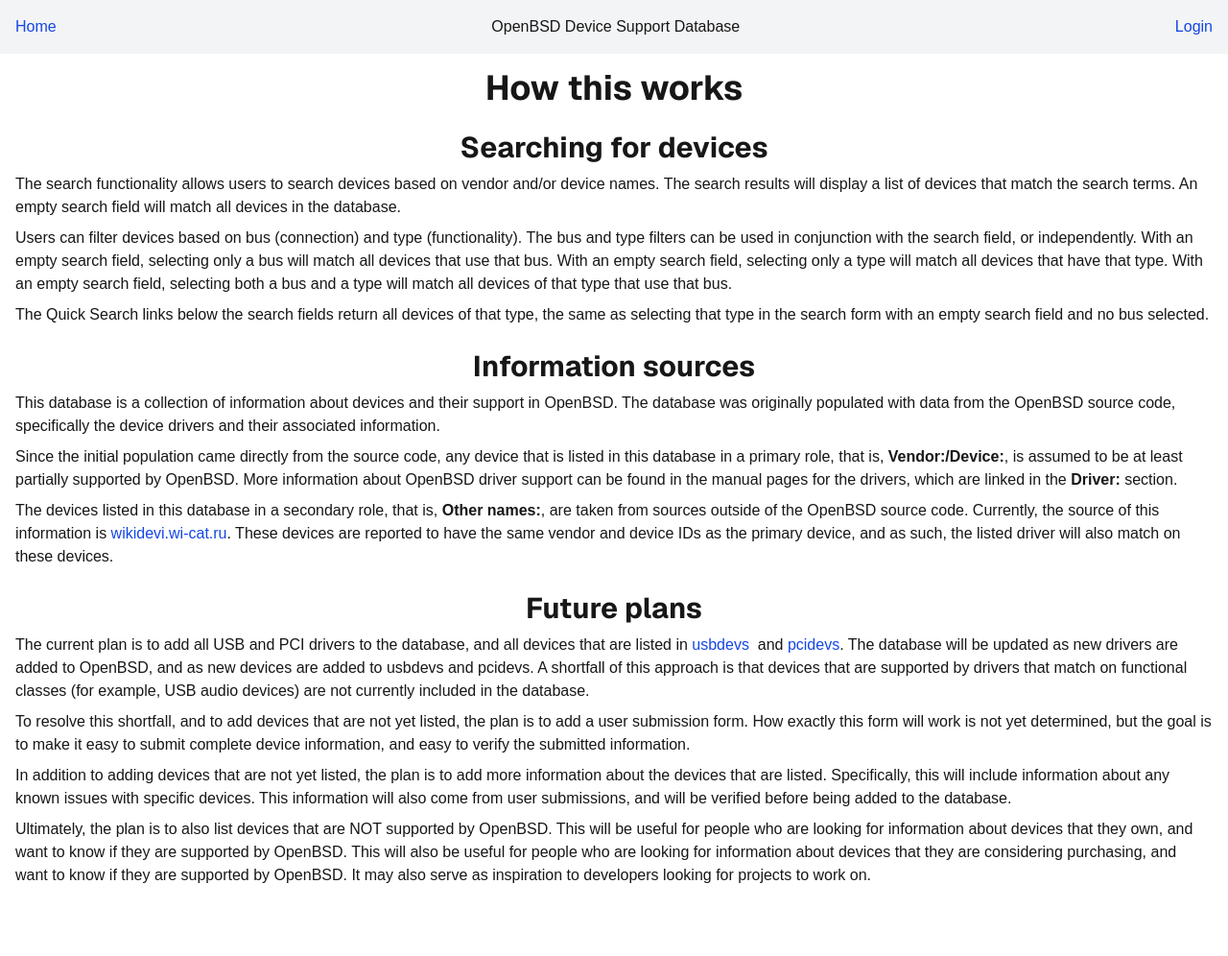
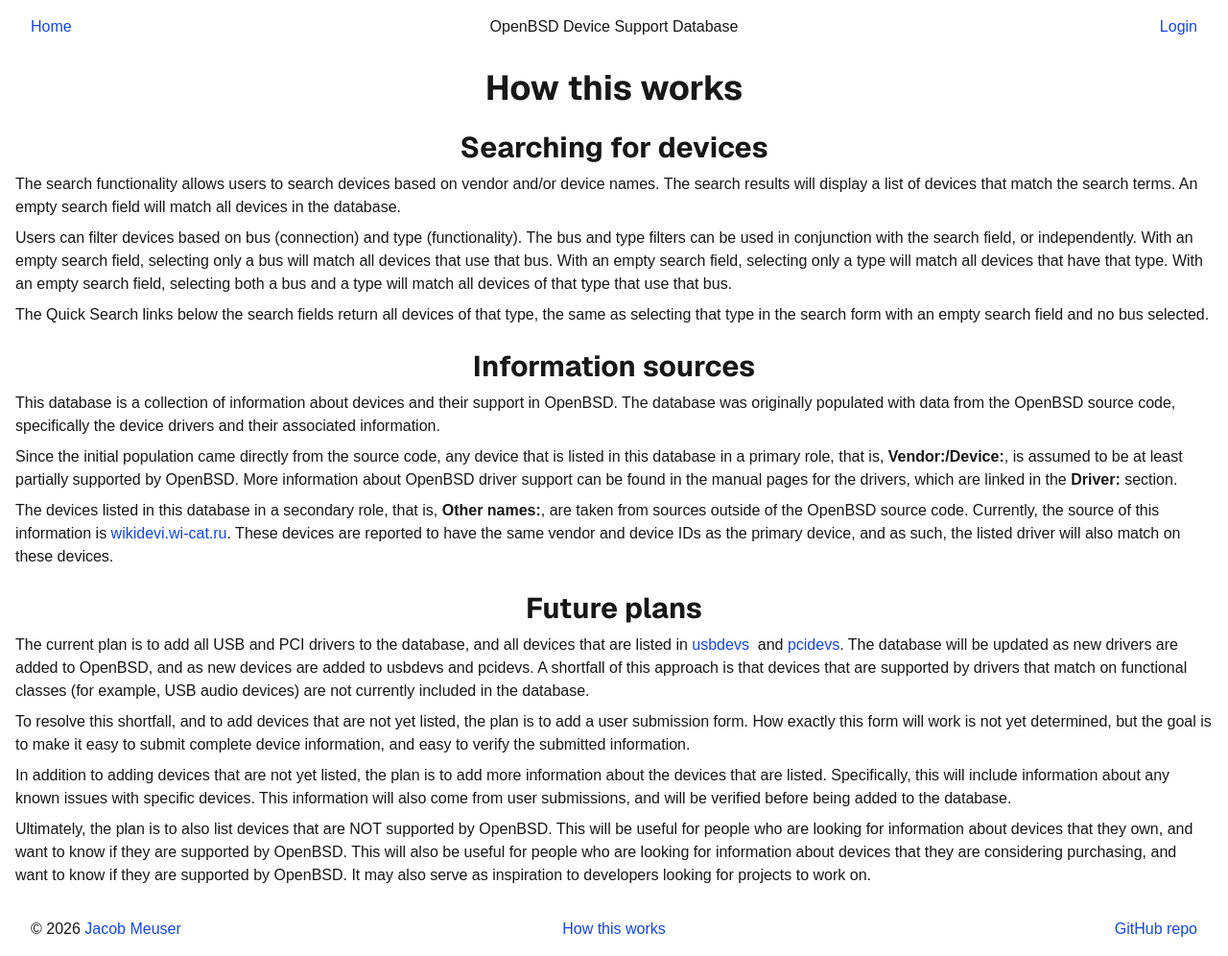
Before and after one commit to jakemsr/obsd-device-support, a Next.js app: page /docs/how_this_works in a window 1280 px wide. Shown: the whole page at 96% size. Before the commit the page ends 940 px from the top, so only its background shows below. Built offline with nearby package versions, Linux system fonts and the light colour scheme.

Commit message:
feat: Add header and footer everywhere

```diff
--- /dev/null
+++ b/app/components/Footer.jsx
@@ -0,0 +1,35 @@
+import Link from "next/link";
+
+export default function Footer() {
+  return (
+    <footer className="mt-auto w-full grid grid-cols-3 px-8 py-4 text-sm sm:text-base">
+      <div className="flex items-center justify-start">
+        &copy; {new Date().getFullYear()}&nbsp;
+        <Link
+          href="mailto:jake@jakemsr.dev"
+          className="text-link hover:underline"
+        >
+          Jacob Meuser
+        </Link>
+      </div>
+      <div className="flex items-center justify-center">
+        <Link
+          href="/docs/how_this_works"
+          className="text-link hover:underline"
+        >
+          How this works
+        </Link>
+      </div>
+      <div className="flex items-center justify-end">
+        <Link
+          href="https://github.com/jakemsr/obsd-device-support"
+          target="_blank"
+          rel="noopener noreferrer"
+          className="text-link hover:underline"
+        >
+          GitHub repo
+        </Link>
+      </div>
+    </footer>
+  )
+}
--- /dev/null
+++ b/app/components/Header.jsx
@@ -0,0 +1,17 @@
+import Link from "next/link";
+
+export default function Header() {
+  return (
+      <header className="w-full grid grid-cols-3 text-sm sm:text-base py-4 px-8">
+        <div className="flex items-center justify-start">
+          <Link href="/" className="text-link hover:underline">Home</Link>
+        </div>
+        <div className="flex items-center justify-center">
+          <span>OpenBSD Device Support Database</span>
+        </div>
+        <div className="flex items-center justify-end">
+          <Link href="/login" className="text-link cursor-not-allowed pointer-events-none">Login</Link>
+        </div>
+      </header>
+  );
+}
--- a/app/docs/layout.tsx
+++ /dev/null
@@ -1,21 +0,0 @@
-import Link from "next/link";
-
-export default function SearchLayout({
-  children,
-}: {
-  children: React.ReactNode;
-}) {
-  return (
-    <div className="">
-      <div className="flex justify-between items-center text-sm sm:text-base bg-gray-100 dark:bg-gray-900 p-4">
-        <Link href="/" className="text-link hover:underline">Home</Link>
-        <span className="text-center">OpenBSD Device Support Database</span>
-        <Link href="/login" className="text-link cursor-not-allowed pointer-events-none">Login</Link>
-      </div>
-
-      <section className="w-full">
-        {children}
-      </section>
-    </div>
-  );
-}
--- a/app/layout.tsx
+++ b/app/layout.tsx
@@ -1,6 +1,8 @@
 import type { Metadata } from "next";
 import { Geist, Geist_Mono } from "next/font/google";
 import "./globals.css";
+import Header from "./components/Header";
+import Footer from "./components/Footer";
 
 const geistSans = Geist({
   variable: "--font-geist-sans",
@@ -27,7 +29,11 @@
       lang="en"
       className={`${geistSans.variable} ${geistMono.variable} h-full antialiased`}
     >
-      <body className="min-h-full flex flex-col">{children}</body>
+      <body className="min-h-svh flex flex-col">
+        <Header />
+        {children}
+        <Footer />
+      </body>
     </html>
   );
 }
--- a/app/page.tsx
+++ b/app/page.tsx
@@ -6,7 +6,7 @@
 export default function Home() {
 
   return (
-    <div className="min-h-svh flex flex-col items-center justify-center">
+    <div className="mt-auto flex flex-col items-center justify-center">
       <h1 className="text-xl sm:text-2xl md:text-4xl font-bold mb-8 font-sans">
         OpenBSD Device Support Database
       </h1>
--- a/app/search/layout.tsx
+++ /dev/null
@@ -1,21 +0,0 @@
-import Link from "next/link";
-
-export default function SearchLayout({
-  children,
-}: {
-  children: React.ReactNode;
-}) {
-  return (
-    <div className="">
-      <div className="flex justify-between items-center text-sm sm:text-base bg-gray-100 dark:bg-gray-900 p-4">
-        <Link href="/" className="text-link hover:underline">Home</Link>
-        <span className="text-center">OpenBSD Device Support Database</span>
-        <Link href="/login" className="text-link cursor-not-allowed pointer-events-none">Login</Link>
-      </div>
-
-      <section className="w-full">
-        {children}
-      </section>
-    </div>
-  );
-}
```
